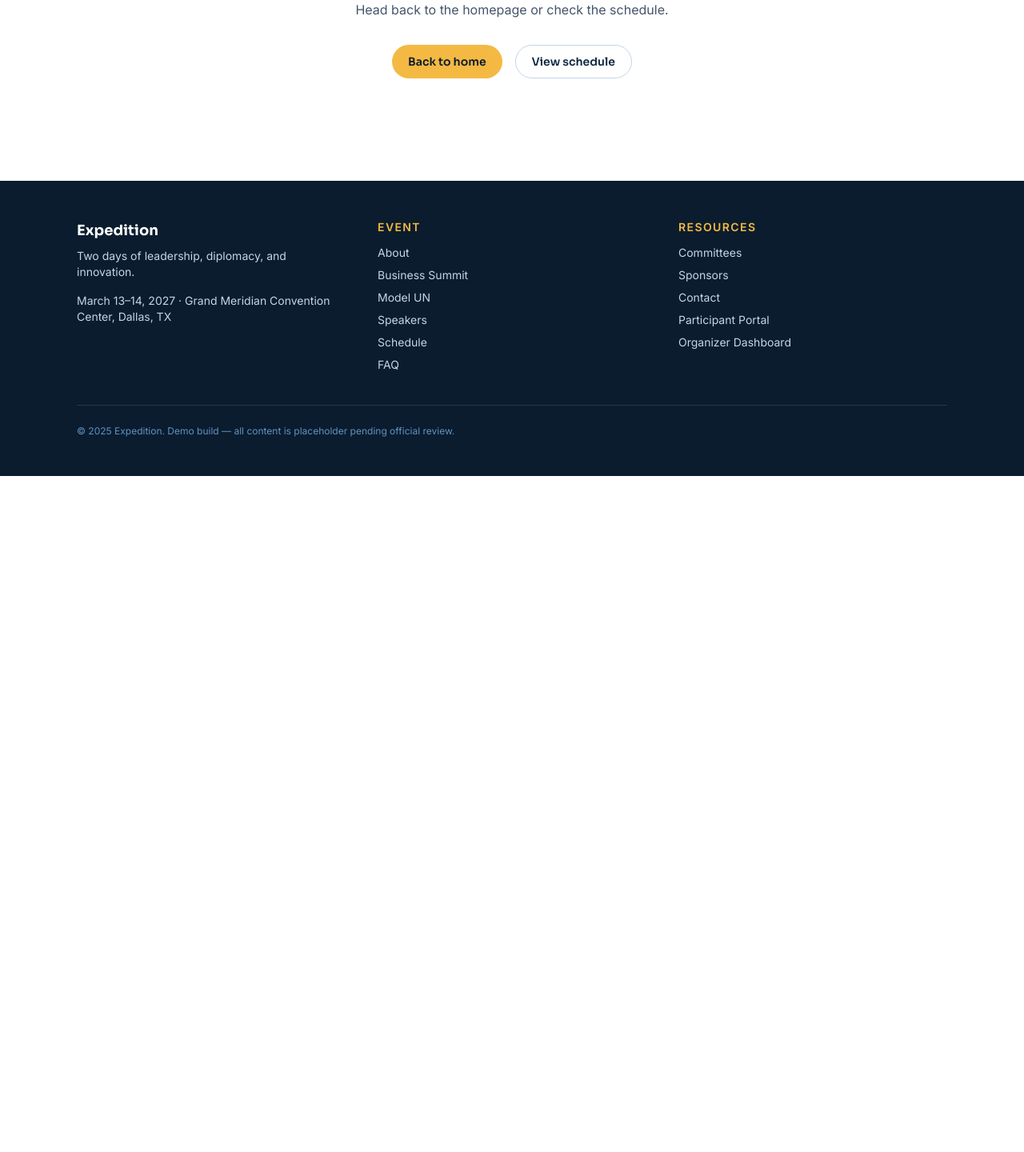
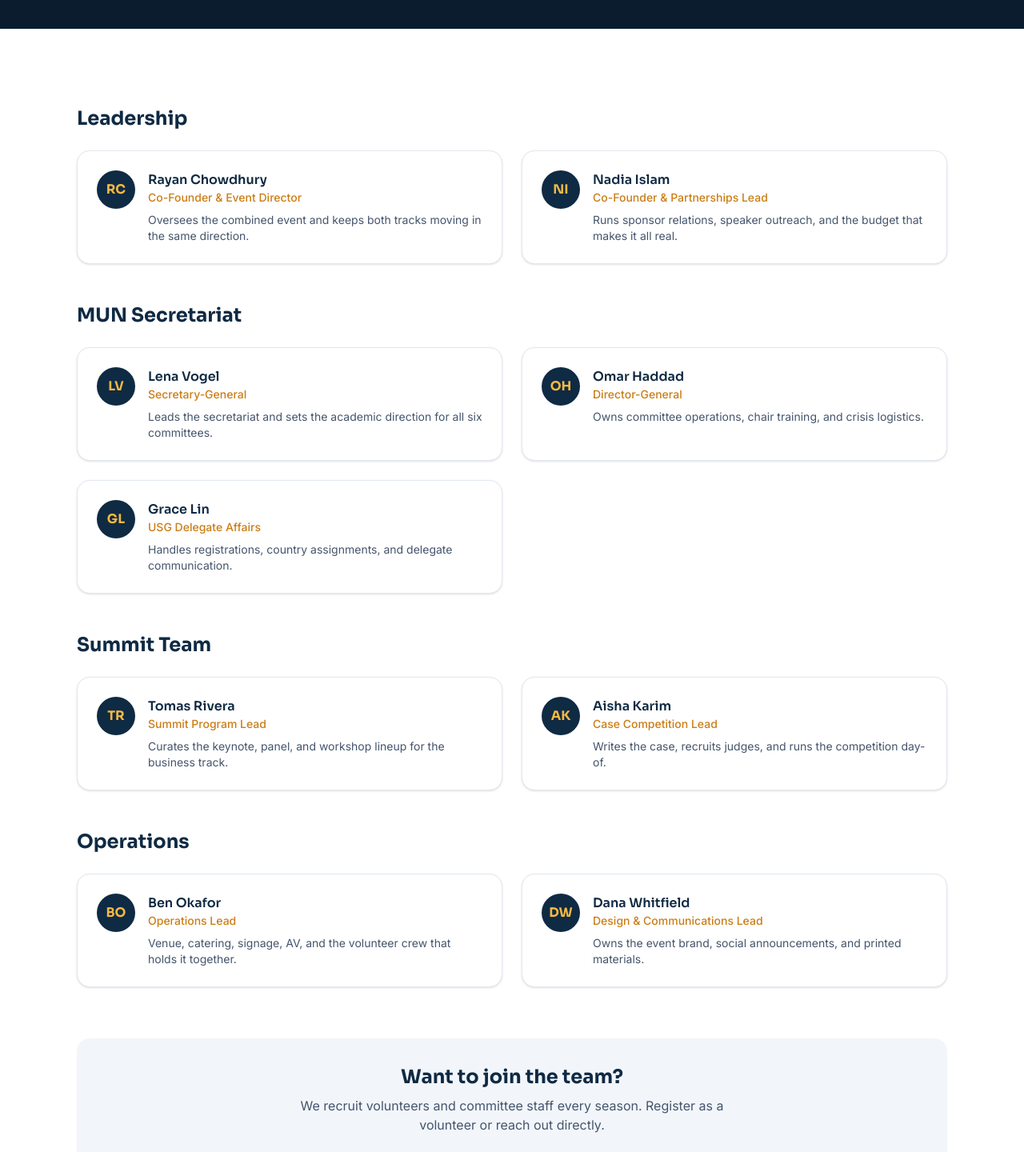
Before and after one commit to mahibnasif/expedition-summit, a React (Vite) app: page /team in a window 1280 px wide. Shown: the part 341-1781 px from the top of the page at 80% size. Before the commit the page ends 936 px from the top, so only its background shows below. Built offline with nearby package versions, Linux system fonts and the light colour scheme.

Commit message:
feat: add organizing team page grouped by department

```diff
--- a/src/App.tsx
+++ b/src/App.tsx
@@ -17,6 +17,7 @@ const Contact = lazy(() => import('./pages/Contact'))
 const Register = lazy(() => import('./pages/Register'))
 const Portal = lazy(() => import('./pages/Portal'))
 const Organizer = lazy(() => import('./pages/Organizer'))
+const Team = lazy(() => import('./pages/Team'))
 const NotFound = lazy(() => import('./pages/NotFound'))
 
 const routes = [
@@ -33,6 +34,7 @@ const routes = [
   { path: '/register', element: <Register /> },
   { path: '/portal', element: <Portal /> },
   { path: '/organizer', element: <Organizer /> },
+  { path: '/team', element: <Team /> },
   { path: '*', element: <NotFound /> },
 ]
 
--- a/src/components/layout/Footer.tsx
+++ b/src/components/layout/Footer.tsx
@@ -4,6 +4,7 @@ import Container from '../ui/Container'
 
 const secondaryLinks = [
   { to: '/committees', label: 'Committees' },
+  { to: '/team', label: 'Team' },
   { to: '/sponsors', label: 'Sponsors' },
   { to: '/contact', label: 'Contact' },
   { to: '/portal', label: 'Participant Portal' },
--- /dev/null
+++ b/src/data/team.ts
@@ -0,0 +1,84 @@
+export interface TeamMember {
+  id: string
+  name: string
+  role: string
+  department: 'Leadership' | 'MUN Secretariat' | 'Summit Team' | 'Operations'
+  bio: string
+  initials: string
+}
+
+/** Placeholder organizing team for the demo build. */
+export const team: TeamMember[] = [
+  {
+    id: 'founder-1',
+    name: 'Rayan Chowdhury',
+    role: 'Co-Founder & Event Director',
+    department: 'Leadership',
+    bio: 'Oversees the combined event and keeps both tracks moving in the same direction.',
+    initials: 'RC',
+  },
+  {
+    id: 'founder-2',
+    name: 'Nadia Islam',
+    role: 'Co-Founder & Partnerships Lead',
+    department: 'Leadership',
+    bio: 'Runs sponsor relations, speaker outreach, and the budget that makes it all real.',
+    initials: 'NI',
+  },
+  {
+    id: 'sg',
+    name: 'Lena Vogel',
+    role: 'Secretary-General',
+    department: 'MUN Secretariat',
+    bio: 'Leads the secretariat and sets the academic direction for all six committees.',
+    initials: 'LV',
+  },
+  {
+    id: 'dg',
+    name: 'Omar Haddad',
+    role: 'Director-General',
+    department: 'MUN Secretariat',
+    bio: 'Owns committee operations, chair training, and crisis logistics.',
+    initials: 'OH',
+  },
+  {
+    id: 'usg-delegate',
+    name: 'Grace Lin',
+    role: 'USG Delegate Affairs',
+    department: 'MUN Secretariat',
+    bio: 'Handles registrations, country assignments, and delegate communication.',
+    initials: 'GL',
+  },
+  {
+    id: 'summit-lead',
+    name: 'Tomas Rivera',
+    role: 'Summit Program Lead',
+    department: 'Summit Team',
+    bio: 'Curates the keynote, panel, and workshop lineup for the business track.',
+    initials: 'TR',
+  },
+  {
+    id: 'case-lead',
+    name: 'Aisha Karim',
+    role: 'Case Competition Lead',
+    department: 'Summit Team',
+    bio: 'Writes the case, recruits judges, and runs the competition day-of.',
+    initials: 'AK',
+  },
+  {
+    id: 'ops-lead',
+    name: 'Ben Okafor',
+    role: 'Operations Lead',
+    department: 'Operations',
+    bio: 'Venue, catering, signage, AV, and the volunteer crew that holds it together.',
+    initials: 'BO',
+  },
+  {
+    id: 'design-lead',
+    name: 'Dana Whitfield',
+    role: 'Design & Communications Lead',
+    department: 'Operations',
+    bio: 'Owns the event brand, social announcements, and printed materials.',
+    initials: 'DW',
+  },
+]
--- /dev/null
+++ b/src/pages/Team.tsx
@@ -0,0 +1,76 @@
+import PageHeader from '../components/ui/PageHeader'
+import Container from '../components/ui/Container'
+import Card from '../components/ui/Card'
+import { ButtonLink } from '../components/ui/Button'
+import { team, type TeamMember } from '../data/team'
+import { usePageTitle } from '../hooks/usePageTitle'
+
+const departments: TeamMember['department'][] = [
+  'Leadership',
+  'MUN Secretariat',
+  'Summit Team',
+  'Operations',
+]
+
+function MemberCard({ member }: { member: TeamMember }) {
+  return (
+    <Card className="flex items-start gap-4">
+      <div
+        aria-hidden="true"
+        className="grid h-12 w-12 shrink-0 place-items-center rounded-full bg-navy-900 font-display font-bold text-gold-400"
+      >
+        {member.initials}
+      </div>
+      <div>
+        <h3 className="font-display font-semibold text-navy-900">{member.name}</h3>
+        <p className="text-sm font-medium text-gold-600">{member.role}</p>
+        <p className="mt-2 text-sm text-slate-600">{member.bio}</p>
+      </div>
+    </Card>
+  )
+}
+
+export default function Team() {
+  usePageTitle('Team')
+
+  return (
+    <>
+      <PageHeader
+        eyebrow="People"
+        title="The organizing team"
+        description="Expedition is entirely student-run — from crisis design to sponsorships to this website."
+      />
+
+      <section className="py-16 sm:py-24">
+        <Container>
+          {departments.map((dept) => (
+            <div key={dept} className="mb-12 last:mb-0">
+              <h2 className="mb-6 font-display text-2xl font-bold text-navy-900">{dept}</h2>
+              <div className="grid gap-6 md:grid-cols-2">
+                {team
+                  .filter((m) => m.department === dept)
+                  .map((member) => (
+                    <MemberCard key={member.id} member={member} />
+                  ))}
+              </div>
+            </div>
+          ))}
+
+          <div className="mt-16 rounded-2xl bg-navy-50 p-8 text-center">
+            <h2 className="text-2xl font-bold">Want to join the team?</h2>
+            <p className="mx-auto mt-2 max-w-xl text-slate-600">
+              We recruit volunteers and committee staff every season. Register as a
+              volunteer or reach out directly.
+            </p>
+            <div className="mt-6 flex flex-wrap justify-center gap-4">
+              <ButtonLink to="/register">Volunteer with us</ButtonLink>
+              <ButtonLink to="/contact" variant="ghost">
+                Contact us
+              </ButtonLink>
+            </div>
+          </div>
+        </Container>
+      </section>
+    </>
+  )
+}
```
